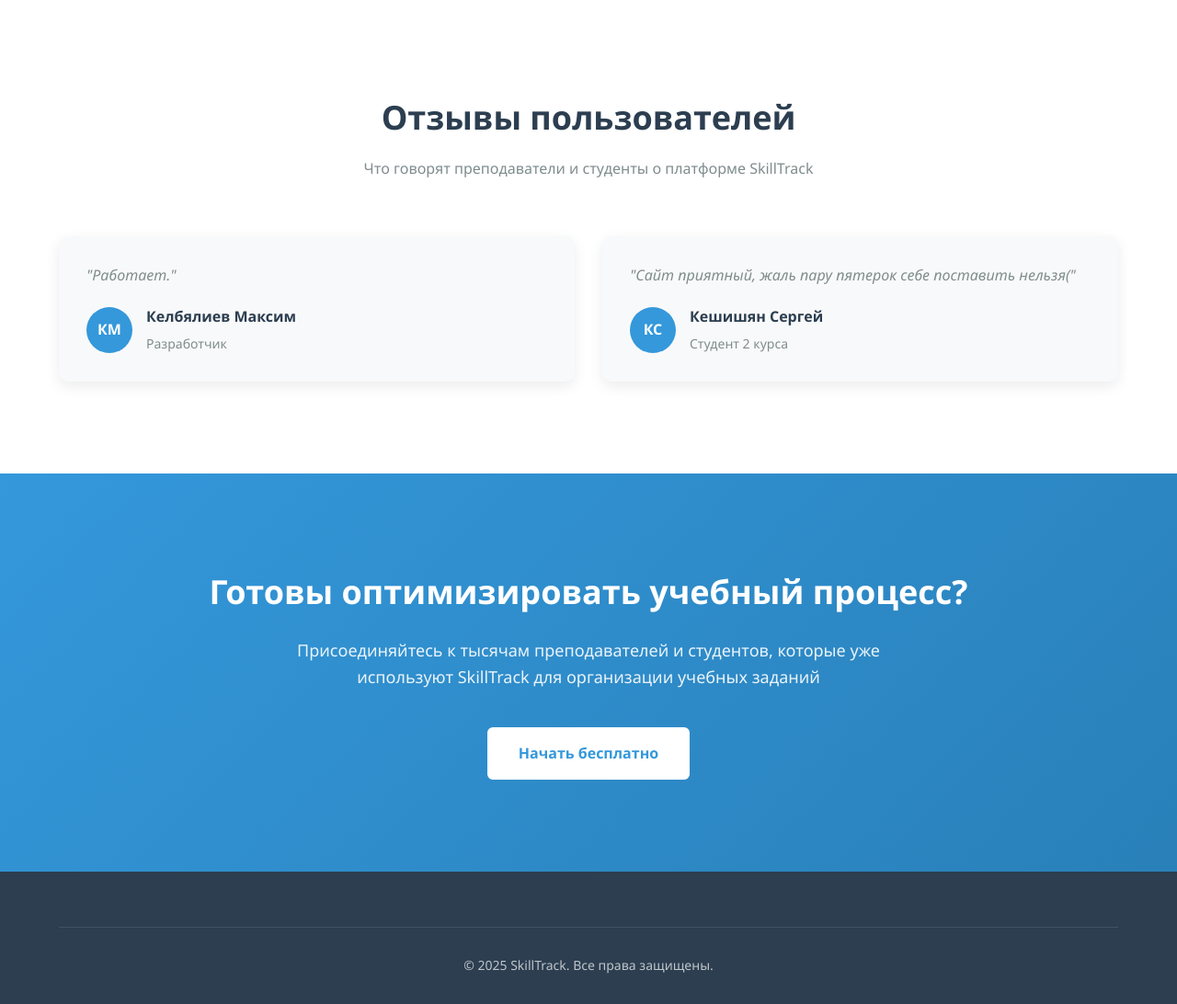
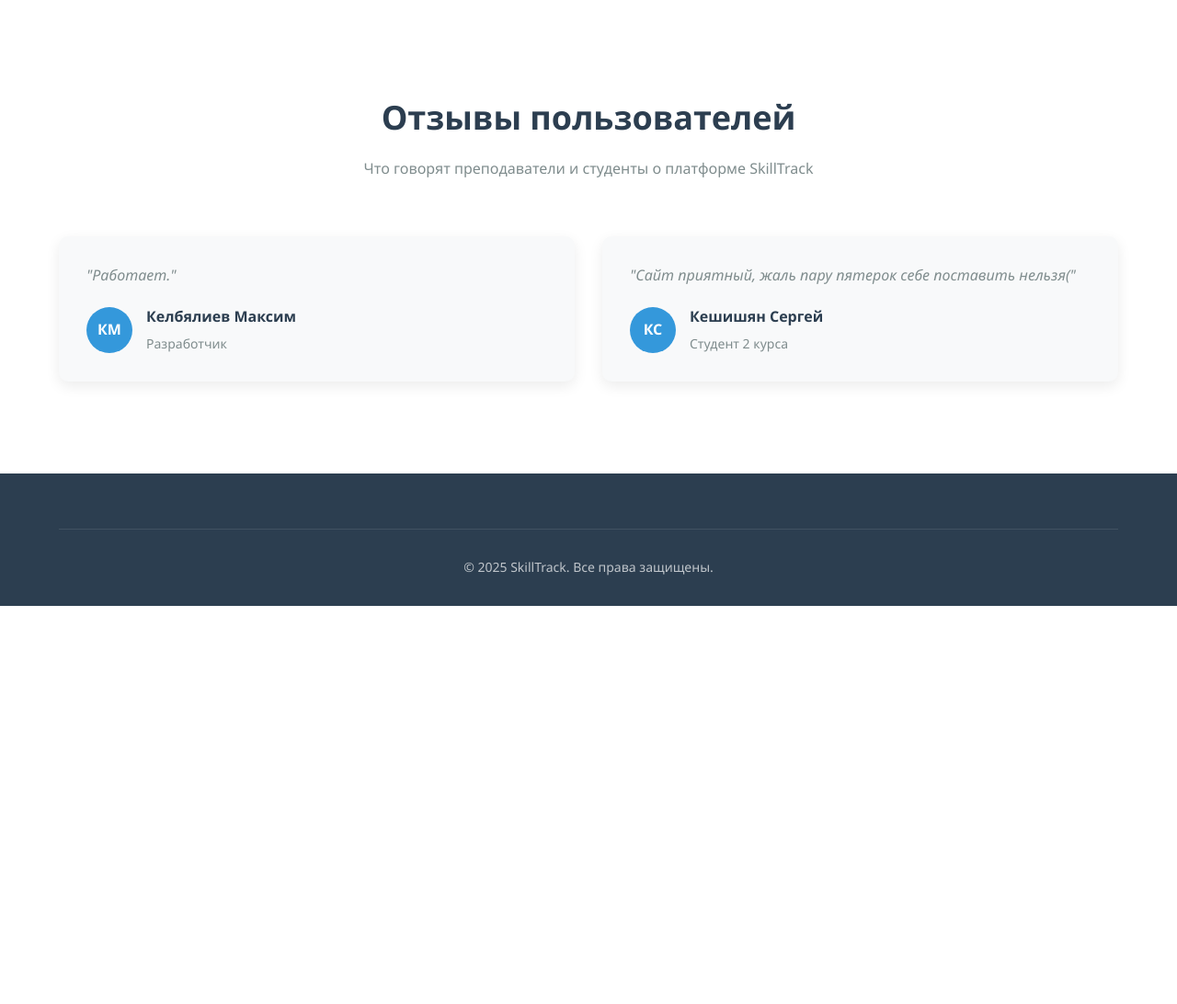
Before and after one commit to Yaosobik/SkillTrack, a Flask app: page / in a window 1280 px wide. Shown: the part 2414-3506 px from the top of the page at 92% size. After the commit the page ends 3073 px from the top, so only its background shows below. Run offline with Flask 3, Linux system fonts and the light colour scheme.

Commit message:
продолжение бд

```diff
--- a/templates/main.html
+++ b/templates/main.html
@@ -652,14 +652,6 @@
         </div>
     </section>
 
-    <section class="cta">
-        <div class="container">
-            <h2>Готовы оптимизировать учебный процесс?</h2>
-            <p>Присоединяйтесь к тысячам преподавателей и студентов, которые уже используют SkillTrack для организации учебных заданий</p>
-            <a href="#" class="btn btn-light btn-large">Начать бесплатно</a>
-        </div>
-    </section>
-
     <footer>
         <div class="container">
             <div class="footer-bottom">
--- a/templates/sign.html
+++ b/templates/sign.html
@@ -236,7 +236,7 @@
             <button type="submit">Войти</button>
 
             <div class="register-link">
-                Нет аккаунта? <a href="#">Зарегистрироваться</a>
+                Нет аккаунта? <a href="/registration">Зарегистрироваться</a>
             </div>
         </form>
     </div>
```
Also changed, not shown: instance/task.db (added), 1 other file.
